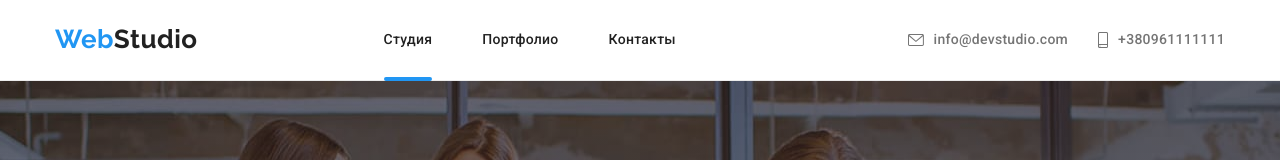
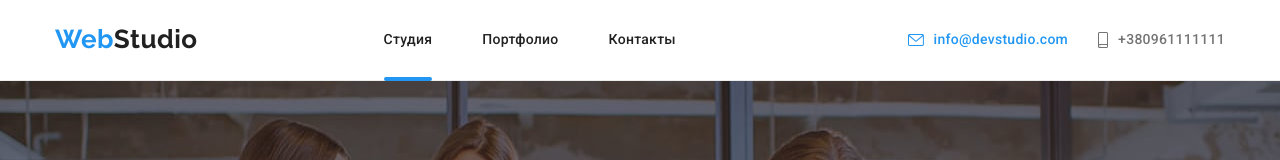
Before and after one commit to MarinaHalahan/goit-markup-hw-07, a plain HTML site: page index.html in a window 1280 px wide. In both pictures the pointer is over the link 987 px from the left and 39 px from the top of the page. Shown: the top 160 px of the page. Drawn offline with nearby package versions, Linux system fonts and the light colour scheme.

Commit message:
БЕМ 2
исправлена ошибка

```diff
--- a/css/styles.css
+++ b/css/styles.css
@@ -186,8 +186,8 @@ img {
   color: var(--accent-text-color);
 }
 
-.auth-box-link:hover,
-.auth-box-link:focus {
+.auth-box_item:hover,
+.auth-box_item:focus {
   color: var(--accent-text-color);
   fill: var(--accent-text-color);
 }
```
